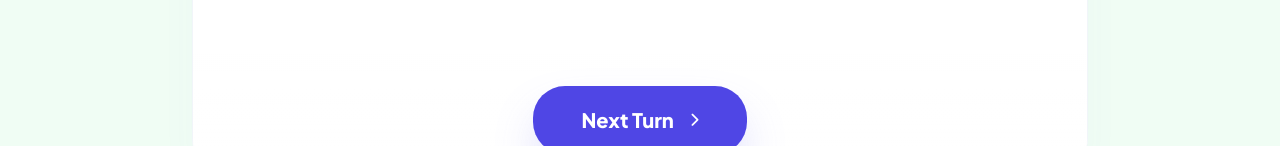
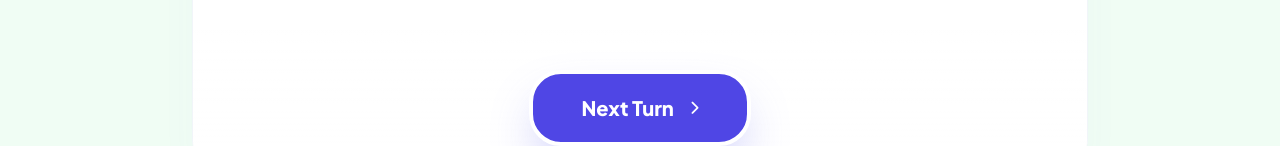
Before and after one commit to mdrashedmamun/fluentstep-ielts-roleplay-engine, a React (Vite) app: page / in a window 1280 px wide. Both pictures are taken after a click on the button 320 px from the left and 757 px from the top of the page. Shown: the part 654-800 px from the top of the page. Built offline with nearby package versions, Linux system fonts and the light colour scheme.

Commit message:
Fix: Guaranteed bottom clearance for sticky buttons and auto-closing popups on scroll

```diff
--- a/components/RoleplayViewer.tsx
+++ b/components/RoleplayViewer.tsx
@@ -34,14 +34,35 @@ const InteractiveBlank: React.FC<{
     }
   };
 
+  useEffect(() => {
+    if (!isRevealed) {
+      setExamples([]);
+      return;
+    }
+
+    const handleClickOutside = (e: MouseEvent) => {
+      const target = e.target as HTMLElement;
+      if (!target.closest('.interactive-blank-container')) {
+        onReveal(); // This will toggle it closed if revealed
+      }
+    };
+
+    document.addEventListener('mousedown', handleClickOutside);
+    document.addEventListener('wheel', handleClickOutside, { passive: true });
+    return () => {
+      document.removeEventListener('mousedown', handleClickOutside);
+      document.removeEventListener('wheel', handleClickOutside);
+    };
+  }, [isRevealed, onReveal]);
+
   return (
-    <span className="relative inline-block group mx-1 align-baseline">
+    <span className="relative inline-block group mx-1 align-baseline interactive-blank-container">
       <button
         onClick={onReveal}
         disabled={isRevealed}
         className={`px-4 py-1.5 transition-all duration-300 rounded-xl font-bold border-2 flex items-center gap-3 min-w-[120px] justify-center ${isRevealed
-          ? 'border-indigo-500 bg-white text-indigo-700 shadow-md ring-4 ring-indigo-500/10 scale-105'
-          : 'border-slate-200 bg-slate-50/50 text-slate-300 hover:border-indigo-400 hover:text-indigo-500 hover:bg-white'
+          ? 'border-indigo-500 bg-white text-indigo-700 shadow-md ring-4 ring-indigo-500/10 scale-105 z-20'
+          : 'border-slate-200 bg-slate-50/50 text-slate-300 hover:border-indigo-400 hover:text-indigo-500 hover:bg-white z-0'
           }`}
       >
         <span className={`text-[10px] ${isRevealed ? 'text-indigo-400' : 'text-slate-300'} font-black uppercase tracking-tighter`}>Slot {index}</span>
@@ -52,7 +73,7 @@ const InteractiveBlank: React.FC<{
       </button>
 
       {isRevealed && (
-        <div className="absolute bottom-full left-1/2 -translate-x-1/2 mb-4 w-72 p-6 bg-white rounded-[2rem] shadow-2xl border border-slate-100 z-50 animate-in zoom-in-95 fade-in duration-300">
+        <div className="absolute bottom-full left-1/2 -translate-x-1/2 mb-4 w-72 p-6 bg-white rounded-[2rem] shadow-2xl border border-slate-100 z-[100] animate-in zoom-in-95 fade-in duration-300">
           <div className="space-y-4">
             <div>
               <span className="text-[10px] font-black text-indigo-400 uppercase tracking-widest block mb-2">Native Alternatives</span>
@@ -190,7 +211,11 @@ const RoleplayViewer: React.FC<RoleplayViewerProps> = ({ script, onReset }) => {
         </div>
 
         {/* Dialogue Scroll Area */}
-        <div id="dialogue-container" className="flex-grow overflow-y-auto p-8 md:p-12 space-y-8 scroll-smooth pb-32">
+        <div
+          id="dialogue-container"
+          className="flex-grow overflow-y-auto p-8 md:p-12 space-y-8 scroll-smooth"
+          style={{ paddingBottom: '240px' }}
+        >
           {script.dialogue.slice(0, currentStep + 1).map((line, idx) => {
             const isYou = line.speaker.toLowerCase() === 'you';
             const char = script.characters.find(c => c.name === line.speaker) || { name: line.speaker, description: '' };
@@ -225,8 +250,8 @@ const RoleplayViewer: React.FC<RoleplayViewerProps> = ({ script, onReset }) => {
                 {/* Speech Bubble Container */}
                 <div className={`relative max-w-[80%] group/bubble ${isYou ? 'flex flex-row-reverse' : 'flex'}`}>
                   <div className={`p-6 rounded-[2rem] text-lg leading-relaxed shadow-sm transition-all ${isYou
-                      ? 'bg-slate-50 text-slate-800 rounded-tr-none border border-slate-100'
-                      : 'bg-indigo-50 text-indigo-900 rounded-tl-none border border-indigo-100/50'
+                    ? 'bg-slate-50 text-slate-800 rounded-tr-none border border-slate-100'
+                    : 'bg-indigo-50 text-indigo-900 rounded-tl-none border border-indigo-100/50'
                     } ${activeSpeechIdx === idx ? 'ring-2 ring-indigo-400' : ''}`}>
                     <div className="inline">
                       {parts.map((part, pIdx) => (
@@ -251,8 +276,8 @@ const RoleplayViewer: React.FC<RoleplayViewerProps> = ({ script, onReset }) => {
                   <button
                     onClick={() => handleListen(line.text, lineBlanks, idx)}
                     className={`mt-2 mx-2 w-10 h-10 rounded-full flex items-center justify-center transition-all ${activeSpeechIdx === idx
-                        ? 'bg-indigo-600 text-white animate-pulse shadow-lg shadow-indigo-200'
-                        : 'bg-white text-slate-400 hover:text-indigo-600 border border-slate-100 shadow-sm opacity-0 group-hover/bubble:opacity-100'
+                      ? 'bg-indigo-600 text-white animate-pulse shadow-lg shadow-indigo-200'
+                      : 'bg-white text-slate-400 hover:text-indigo-600 border border-slate-100 shadow-sm opacity-0 group-hover/bubble:opacity-100'
                       }`}
                     title="Listen to native pronunciation"
                   >
@@ -265,11 +290,11 @@ const RoleplayViewer: React.FC<RoleplayViewerProps> = ({ script, onReset }) => {
         </div>
 
         {/* Action Bar */}
-        <div className="absolute bottom-0 left-0 w-full p-8 bg-gradient-to-t from-white via-white/90 to-transparent flex justify-center">
+        <div className="absolute bottom-0 left-0 w-full p-10 bg-gradient-to-t from-white via-white/95 to-transparent flex justify-center z-50">
           {!showDeepDive && (
             <button
               onClick={handleNext}
-              className="group px-12 py-5 bg-indigo-600 text-white rounded-[2rem] font-black text-xl shadow-2xl shadow-indigo-500/40 hover:bg-slate-900 hover:shadow-slate-500/40 transition-all hover:scale-105 active:scale-95 flex items-center gap-4"
+              className="group px-12 py-5 bg-indigo-600 text-white rounded-[2rem] font-black text-xl shadow-2xl shadow-indigo-500/40 hover:bg-slate-900 hover:shadow-slate-500/40 transition-all hover:scale-105 active:scale-95 flex items-center gap-4 border-4 border-white"
             >
               {isFinished ? 'Complete Mastery' : 'Next Turn'}
               <i className="fas fa-chevron-right text-sm"></i>
```
